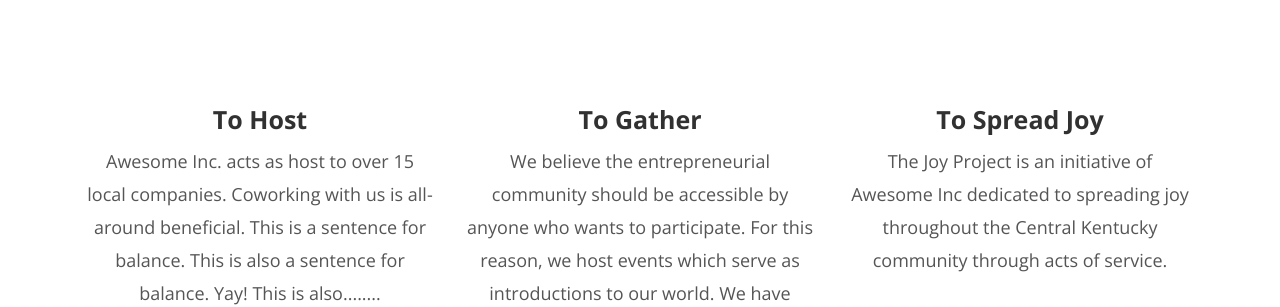
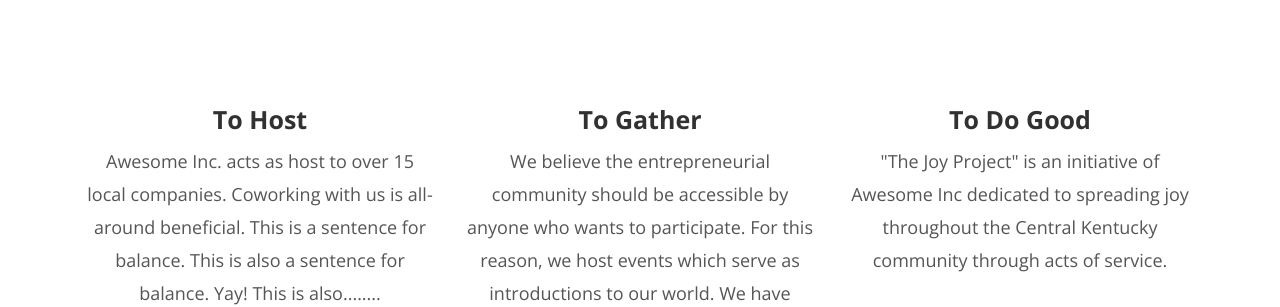
Before and after one commit to bcsmith12/bcsmith12.github.io, a Jekyll site: the page index.html, which Jekyll copies as it is, in a window 1280 px wide and 900 px high, scrolled down 1105 px. Shown: the part 158-465 px from the top of the window. Built offline with Jekyll 4.4.1, drawn with Linux system fonts in a browser that asks for light colours; nearby versions of some CDN libraries; library files that are not in the unit come from our copies; comment, search, counter and statistics services are not loaded.

Commit message:
Update index.html

```diff
--- a/index.html
+++ b/index.html
@@ -284,8 +284,8 @@
                             </div>
                         </a>
 
-                    <h2> To Spread Joy </h2>
-                    <p>The Joy Project is an initiative of Awesome Inc dedicated to spreading joy throughout the Central Kentucky community through acts of service.</p>
+                    <h2> To Do Good </h2>
+                    <p>"The Joy Project" is an initiative of Awesome Inc dedicated to spreading joy throughout the Central Kentucky community through acts of service.</p>
 
                 </div>
 				<!-- /col -->
```
